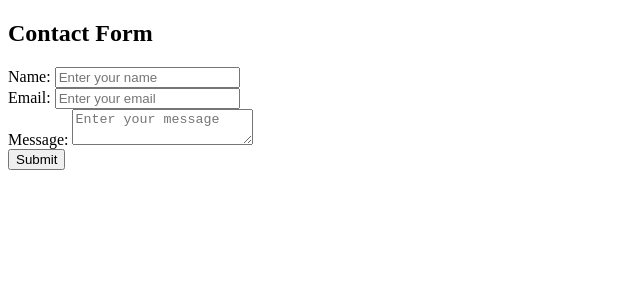
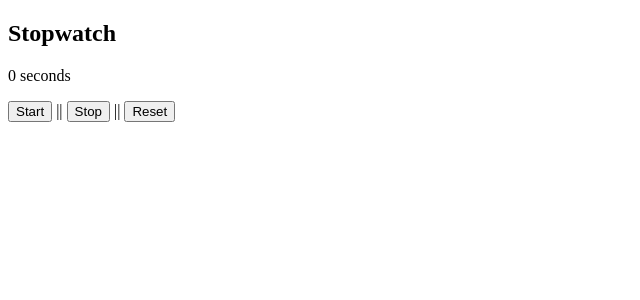
Before and after one commit to Architpidhadiya/exhibytesolution, a Vue app in the folder my-vue-app/: page / in a window 1280 px wide. Shown: the top 300 px of the page, without its empty margins (0-640 px from the left). Built offline with nearby package versions, Linux system fonts and the light colour scheme.

Commit message:
Stopwatch

```diff
--- a/my-vue-app/src/App.vue
+++ b/my-vue-app/src/App.vue
@@ -1,13 +1,13 @@
 <template>
-    <ContactForm />
+    <Stopwatch />
 </template>
 
 <script>
-import ContactForm from "./components/ContactForm.vue"
+import Stopwatch from "./components/Stopwatch.vue"
 
 export default {
     components: {
-        ContactForm
+        Stopwatch
     }
 }
 </script>
--- /dev/null
+++ b/my-vue-app/src/components/Stopwatch.vue
@@ -0,0 +1,38 @@
+<template>
+    <div>
+        <h2>Stopwatch</h2>
+        <p>{{ time }} seconds</p>
+        <button @click="start">Start</button> ||
+        <button @click="stop">Stop</button> ||
+        <button @click="reset">Reset</button>
+    </div>
+</template>
+
+<script>
+import { ref } from "vue"
+
+export default {
+   name: "AppStopwatch",
+    setup() {
+        const time = ref(0)
+        let interval = null
+
+        const start = () => {
+            if (!interval) {
+                interval = setInterval(() => time.value++, 1000)
+            }
+        }
+
+        const stop = () => {
+            clearInterval(interval)
+            interval = null
+        }
+
+        const reset = () => {
+            stop()
+            time.value = 0
+        }
+        return { time, start, stop, reset}
+    }
+}
+</script>
```
